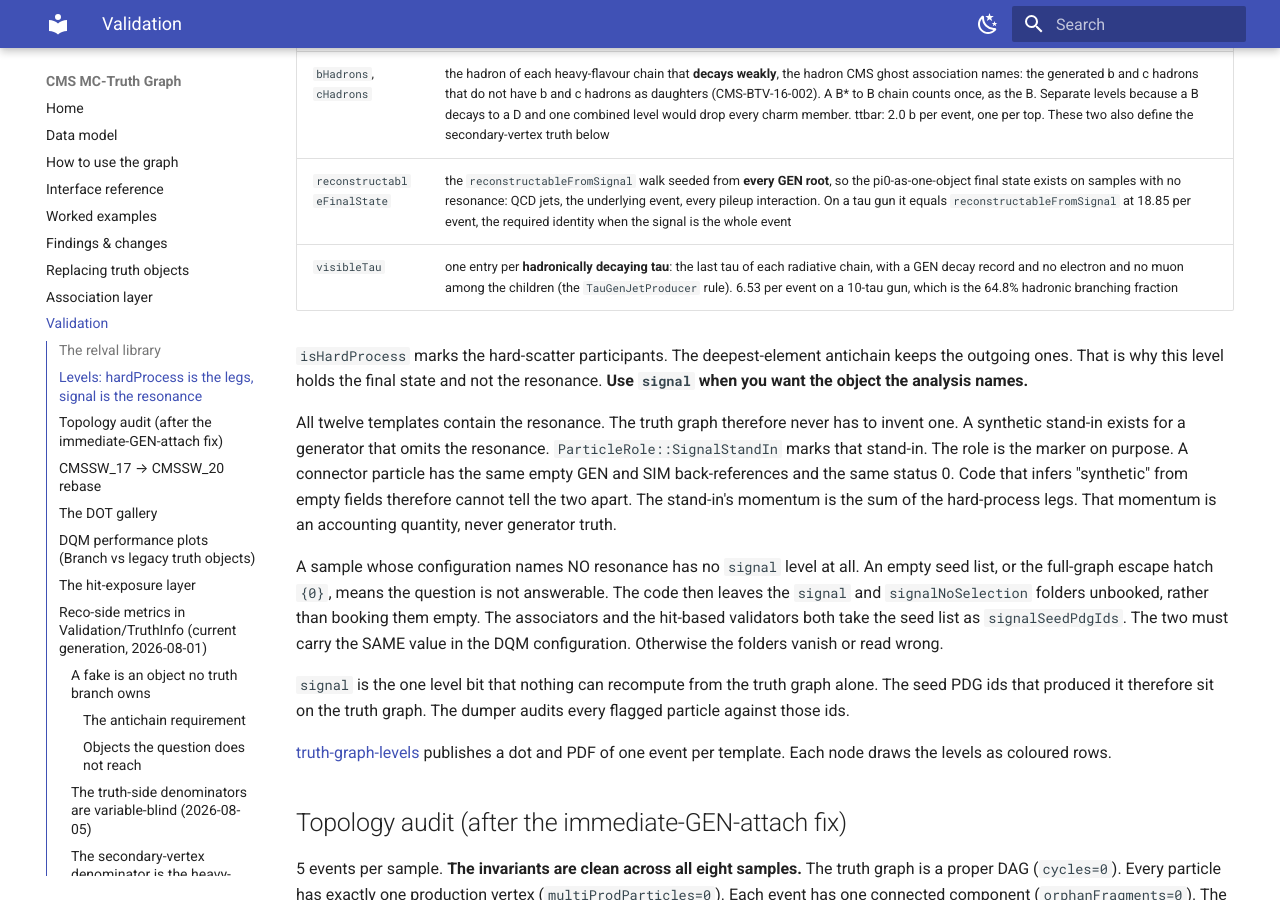
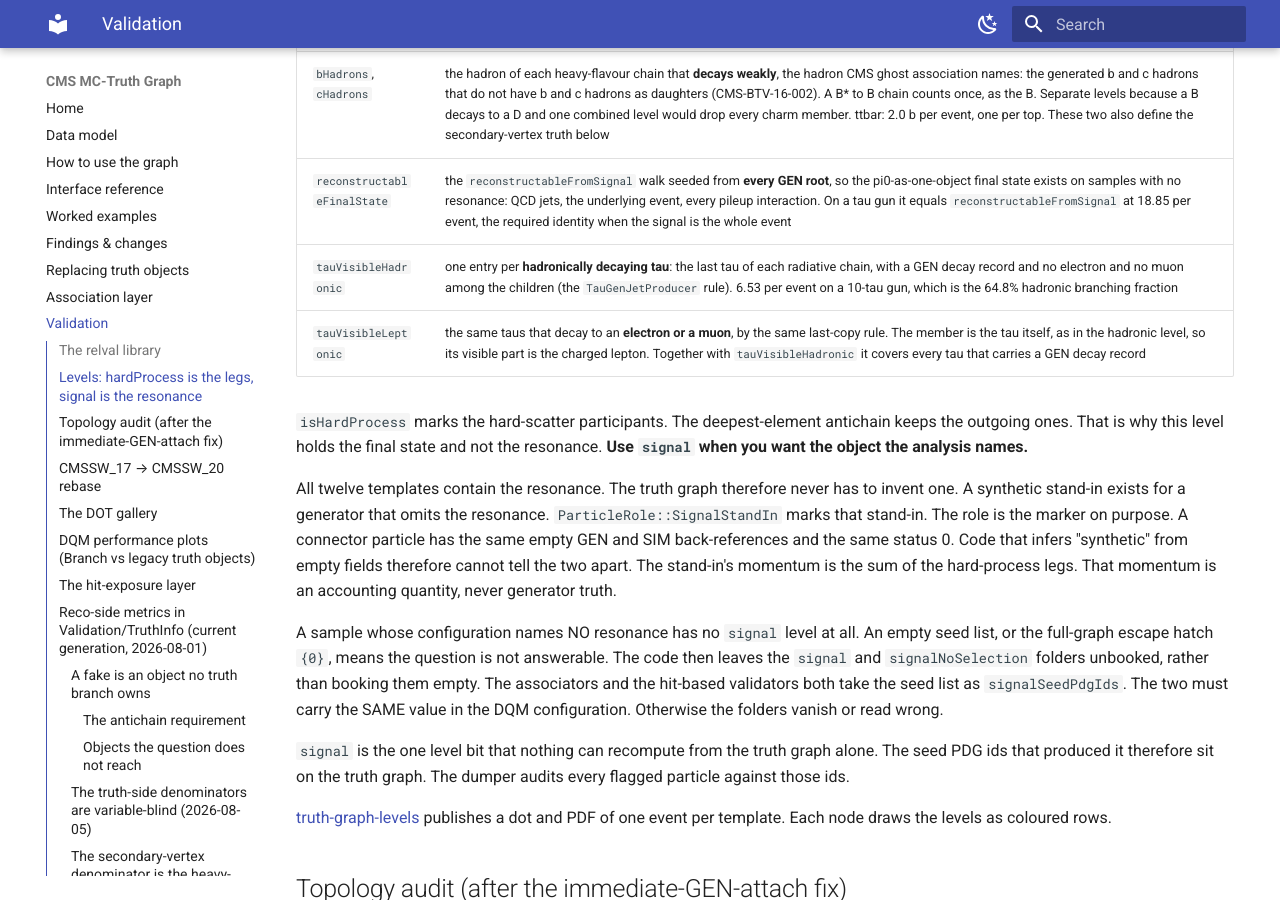
Before and after one commit to felicepantaleo/cms-truth-docs, an MkDocs documentation site: the page built from docs/validation.md, in a window 1280 px wide and 900 px high, scrolled down 2151 px. Built offline with MkDocs 1.6.1 and Material for MkDocs 9.7.7, drawn with Linux system fonts in a browser that asks for light colours.

Commit message:
validation: split the tau level into hadronic and leptonic decays

```diff
--- a/docs/validation.md
+++ b/docs/validation.md
@@ -54,7 +54,8 @@ Each particle carries the levels it belongs to, as bits on the graph itself (`Pa
 | `partonJets` | one root per **parton-initiated jet**: the hard-scatter legs that are quarks or gluons, each standing for its whole descendant subgraph. No clustering. ttbar gives 4.80 per event with the b bin at exactly 2.00; QCD flat pT gives exactly 2.00 per event, 67% gluons |
 | `bHadrons`, `cHadrons` | the hadron of each heavy-flavour chain that **decays weakly**, the hadron CMS ghost association names: the generated b and c hadrons that do not have b and c hadrons as daughters (CMS-BTV-16-002). A B* to B chain counts once, as the B. Separate levels because a B decays to a D and one combined level would drop every charm member. ttbar: 2.0 b per event, one per top. These two also define the secondary-vertex truth below |
 | `reconstructableFinalState` | the `reconstructableFromSignal` walk seeded from **every GEN root**, so the pi0-as-one-object final state exists on samples with no resonance: QCD jets, the underlying event, every pileup interaction. On a tau gun it equals `reconstructableFromSignal` at 18.85 per event, the required identity when the signal is the whole event |
-| `visibleTau` | one entry per **hadronically decaying tau**: the last tau of each radiative chain, with a GEN decay record and no electron and no muon among the children (the `TauGenJetProducer` rule). 6.53 per event on a 10-tau gun, which is the 64.8% hadronic branching fraction |
+| `tauVisibleHadronic` | one entry per **hadronically decaying tau**: the last tau of each radiative chain, with a GEN decay record and no electron and no muon among the children (the `TauGenJetProducer` rule). 6.53 per event on a 10-tau gun, which is the 64.8% hadronic branching fraction |
+| `tauVisibleLeptonic` | the same taus that decay to an **electron or a muon**, by the same last-copy rule. The member is the tau itself, as in the hadronic level, so its visible part is the charged lepton. Together with `tauVisibleHadronic` it covers every tau that carries a GEN decay record |
 
 `isHardProcess` marks the hard-scatter participants. The deepest-element antichain
 keeps the outgoing ones. That is why this level holds the final state and not the
```
